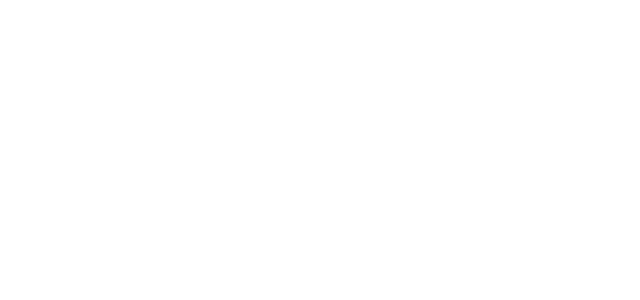
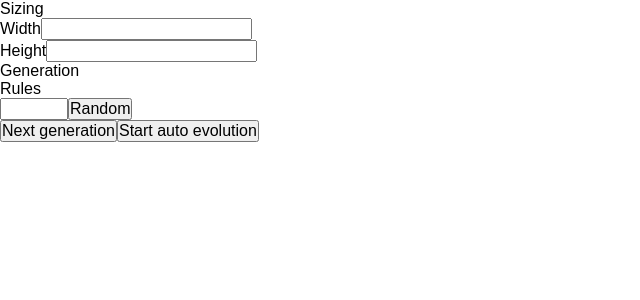
Before and after one commit to KatorzArt/automaton, a React (Vite) app: page / in a window 1280 px wide. Shown: the top 300 px of the page, without its empty margins (0-640 px from the left). Built offline with nearby package versions, Linux system fonts and the light colour scheme.

Commit message:
Create Settings markup

```diff
--- a/src/App.tsx
+++ b/src/App.tsx
@@ -1,5 +1,11 @@
+import { Settings } from "./components/Settings";
+
 function App() {
-  return <></>
+    return (
+        <>
+            <Settings />
+        </>
+    );
 }
 
-export default App
+export default App;
--- /dev/null
+++ b/src/components/Settings.tsx
@@ -0,0 +1,31 @@
+export function Settings() {
+    return (
+        <div>
+            <div>
+                <h2>Sizing</h2>
+                <div>
+                    <div>
+                        <label>Width</label>
+                        <input type="number" min="0" />
+                    </div>
+                    <div>
+                        <label>Height</label>
+                        <input type="number" min="0" />
+                    </div>
+                </div>
+            </div>
+            <div>
+                <h2>Generation</h2>
+                <label>Rules</label>
+                <div>
+                    <input type="number" min="0" max="255" />
+                    <button type="button">Random</button>
+                </div>
+            </div>
+            <div>
+                <button type="button">Next generation</button>
+                <button type="button">Start auto evolution</button>
+            </div>
+        </div>
+    );
+}
```
